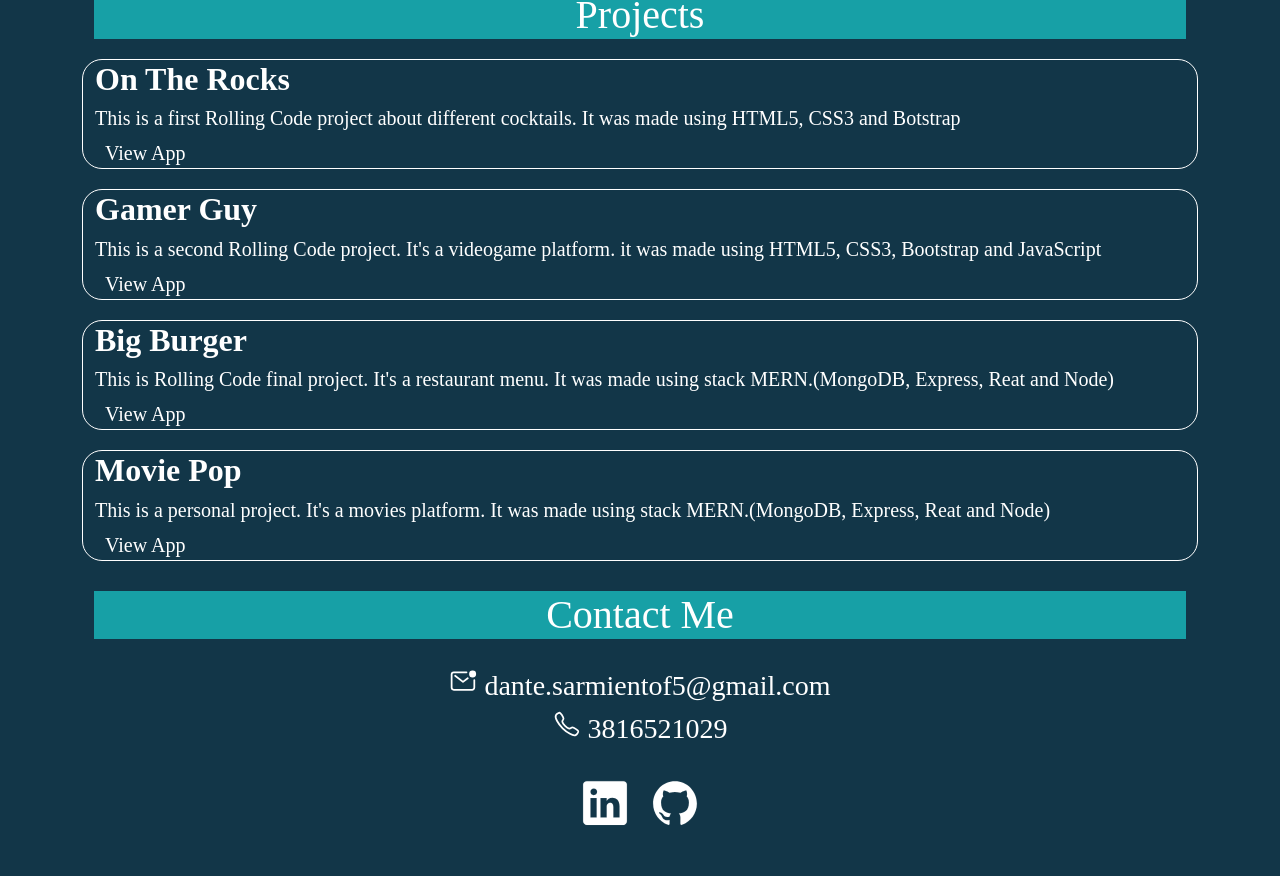
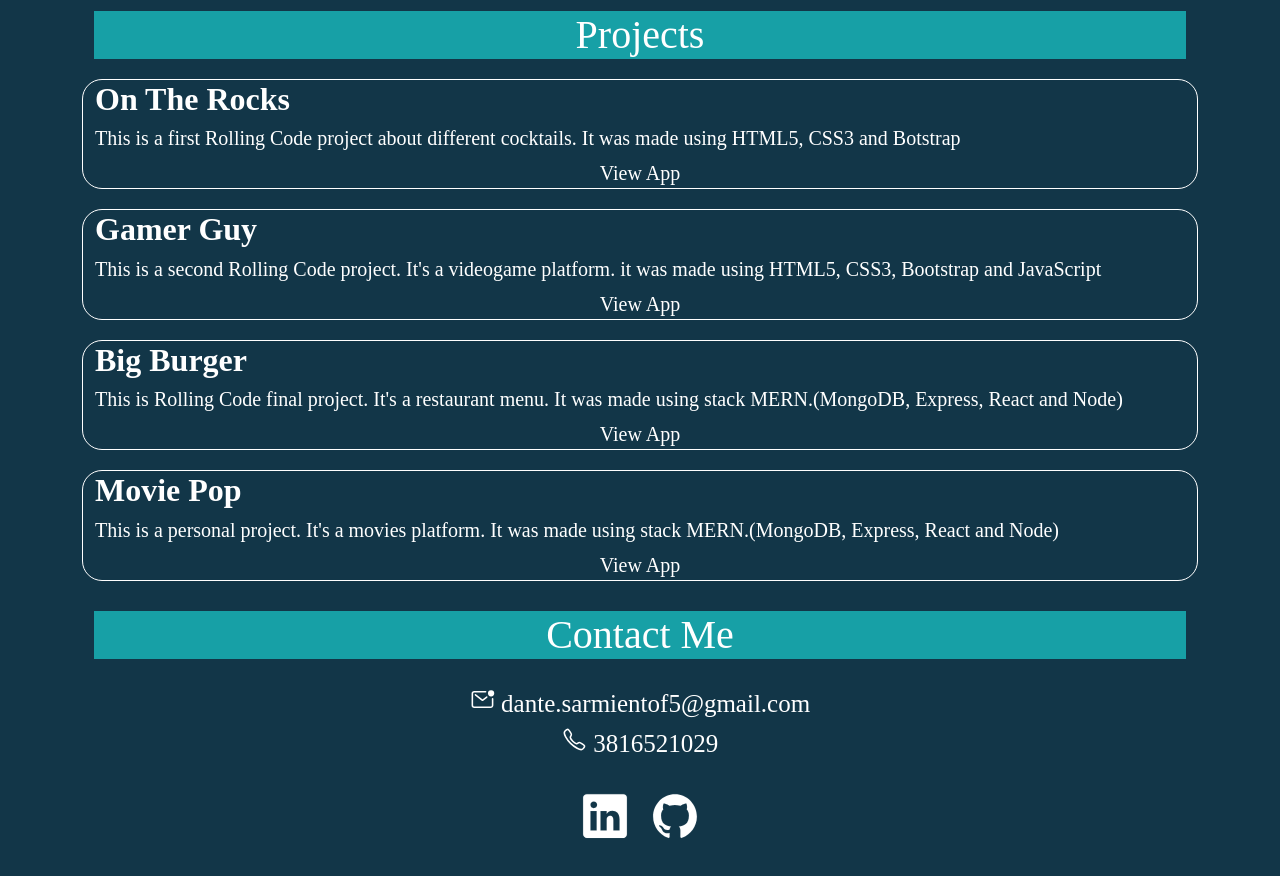
Before and after one commit to dante-sarmiento/Portfolio, a React (Create React App) app in the folder portfolio/: page / in a window 1280 px wide. Shown: the part 1586-2462 px from the top of the page. Built offline with nearby package versions, Linux system fonts and the light colour scheme.

Commit message:
make it better

```diff
--- a/portfolio/src/components/ContactMe/ContactME.css
+++ b/portfolio/src/components/ContactMe/ContactME.css
@@ -8,7 +8,7 @@
 }
 .der{
     margin-top: 20px;
-    font-size: 40px;
+    font-size: 35px;
 }
 .izq{
     font-size: 50px;
@@ -21,3 +21,6 @@
 .aizq:hover{
     color: white !important;
 }
+.conta{
+    font-size: 25px;
+}
--- a/portfolio/src/components/ContactMe/ContactMe.jsx
+++ b/portfolio/src/components/ContactMe/ContactMe.jsx
@@ -10,8 +10,8 @@ export const ContactMe = () => {
         </div>
         <div className='container ambs'>
           <div className='container-sm der'>
-            <h3><ion-icon name="mail-unread-outline"></ion-icon> dante.sarmientof5@gmail.com</h3>
-            <h3><ion-icon name="call-outline"></ion-icon> 3816521029</h3>
+            <h3 className='conta'><ion-icon name="mail-unread-outline"></ion-icon> dante.sarmientof5@gmail.com</h3>
+            <h3 className='conta'><ion-icon name="call-outline"></ion-icon> 3816521029</h3>
 
 
           </div>
--- a/portfolio/src/components/Navbar/Navbar.css
+++ b/portfolio/src/components/Navbar/Navbar.css
@@ -1,5 +1,7 @@
 .content-Nav{
     background-color: #123648;
+    padding-top: 10px;
+    padding-bottom: 10px;
 }
 .nav-link{
     background-color: #123648;
--- a/portfolio/src/components/Projects/Projects.css
+++ b/portfolio/src/components/Projects/Projects.css
@@ -15,15 +15,22 @@
     border: 1px solid white;
     border-radius: 20px;
 }
+.proj:hover{
+    background-color: #124d5f;
+}
+.linki{
+    text-align: center;
+}
 .linkss{
-    background-color: #123648;
     color: white !important;
     margin: 10px;
     text-decoration: none;
     font-size: 20px;
+    text-align: end;
 }
 .linkss:hover{
     background-color: #124d5f;
-    color: black !important;
-    transition: 0.5s ease;
+    border: 1px solid white;
+    border-radius: 5px;
+    transition: 0s ease;
 }
--- a/portfolio/src/components/Projects/Projects.jsx
+++ b/portfolio/src/components/Projects/Projects.jsx
@@ -12,22 +12,31 @@ export const Projects = () => {
                     <div className='container proj'>
                         <h2><b>On The Rocks</b></h2>
                         <h5>This is a first Rolling Code project about different cocktails. It was made using HTML5, CSS3 and Botstrap </h5>
-                        <a className='linkss' href="https://ontherocks1.netlify.app/">View App</a>
+                        <div className='linki'>
+                            <a className='linkss' href="https://ontherocks1.netlify.app/">View App</a>
+                        </div>
                     </div>
                     <div className='container proj'>
                         <h2><b>Gamer Guy</b></h2>
                         <h5>This is a second Rolling Code project. It's a videogame platform. it was made using HTML5, CSS3, Bootstrap and JavaScript</h5>
-                        <a className='linkss' href="https://gamerguy.netlify.app/pages/login/login.html">View App</a>
+                        <div className='linki'>
+                            <a className='linkss' href="https://gamerguy.netlify.app/pages/login/login.html">View App</a>
+                        </div>
                     </div>
                     <div className='container proj'>
                         <h2><b>Big Burger</b></h2>
-                        <h5>This is Rolling Code final project. It's a restaurant menu. It was made using stack MERN.(MongoDB, Express, Reat and Node)</h5>
-                        <a className='linkss' href="https://bigburger-front.herokuapp.com">View App</a>
+                        <h5>This is Rolling Code final project. It's a restaurant menu. It was made using stack MERN.(MongoDB, Express, React and Node)</h5>
+                        <div className='linki'>
+                            <a className='linkss' href="https://bigburger-front.herokuapp.com">View App</a>
+                        </div>
                     </div>
                     <div className='container proj'>
                         <h2><b>Movie Pop</b></h2>
-                        <h5>This is a personal project. It's a movies platform. It was made using stack MERN.(MongoDB, Express, Reat and Node) </h5>
-                        <a className='linkss' href="https://app-moviepop-fronted.herokuapp.com">View App</a>
+                        <h5>This is a personal project. It's a movies platform. It was made using stack MERN.(MongoDB, Express, React and Node) </h5>
+                        <div className='linki'>
+                            <a className='linkss' href="https://app-moviepop-fronted.herokuapp.com">View App</a>
+                        </div>
+
                     </div>
                 </div>
             </div>
```
